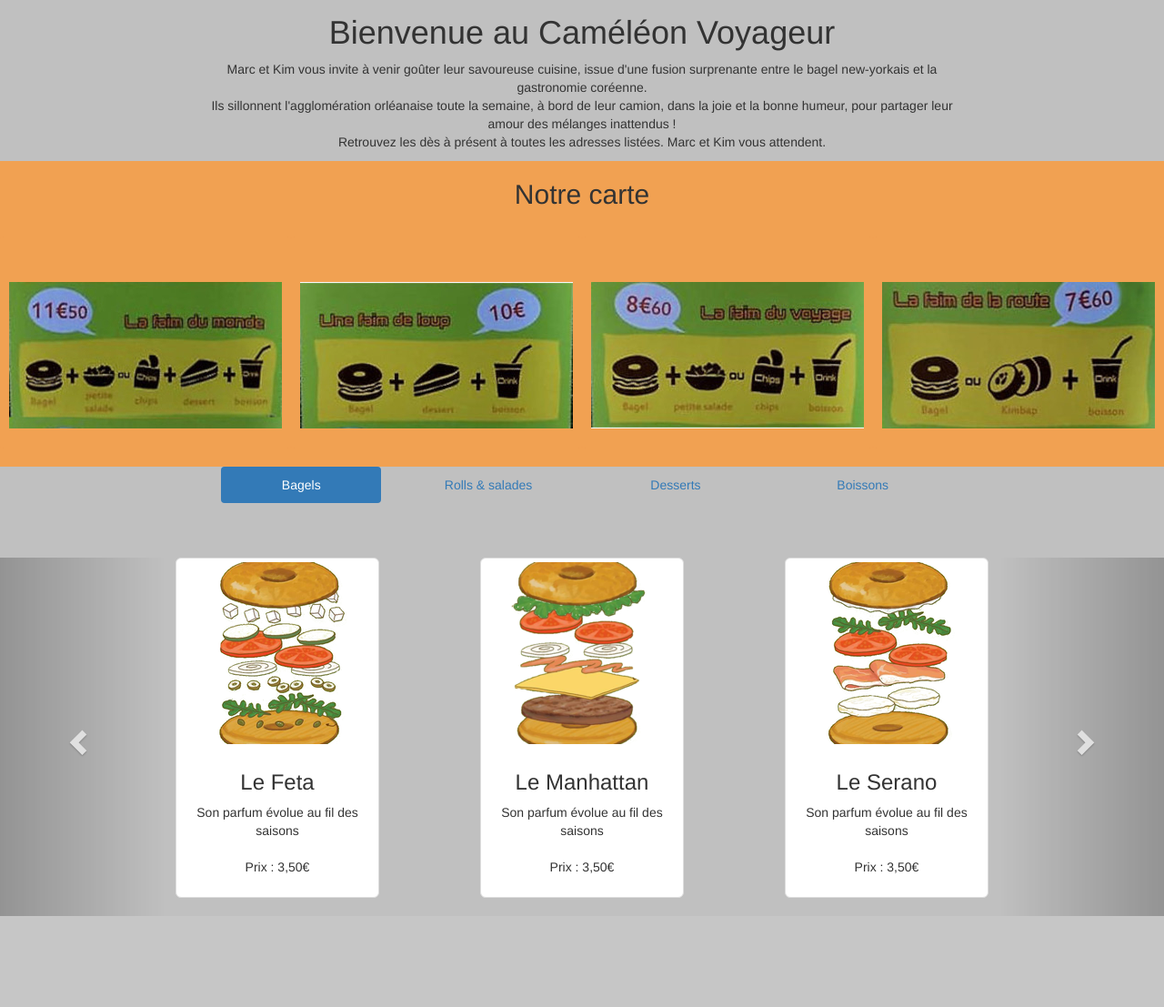
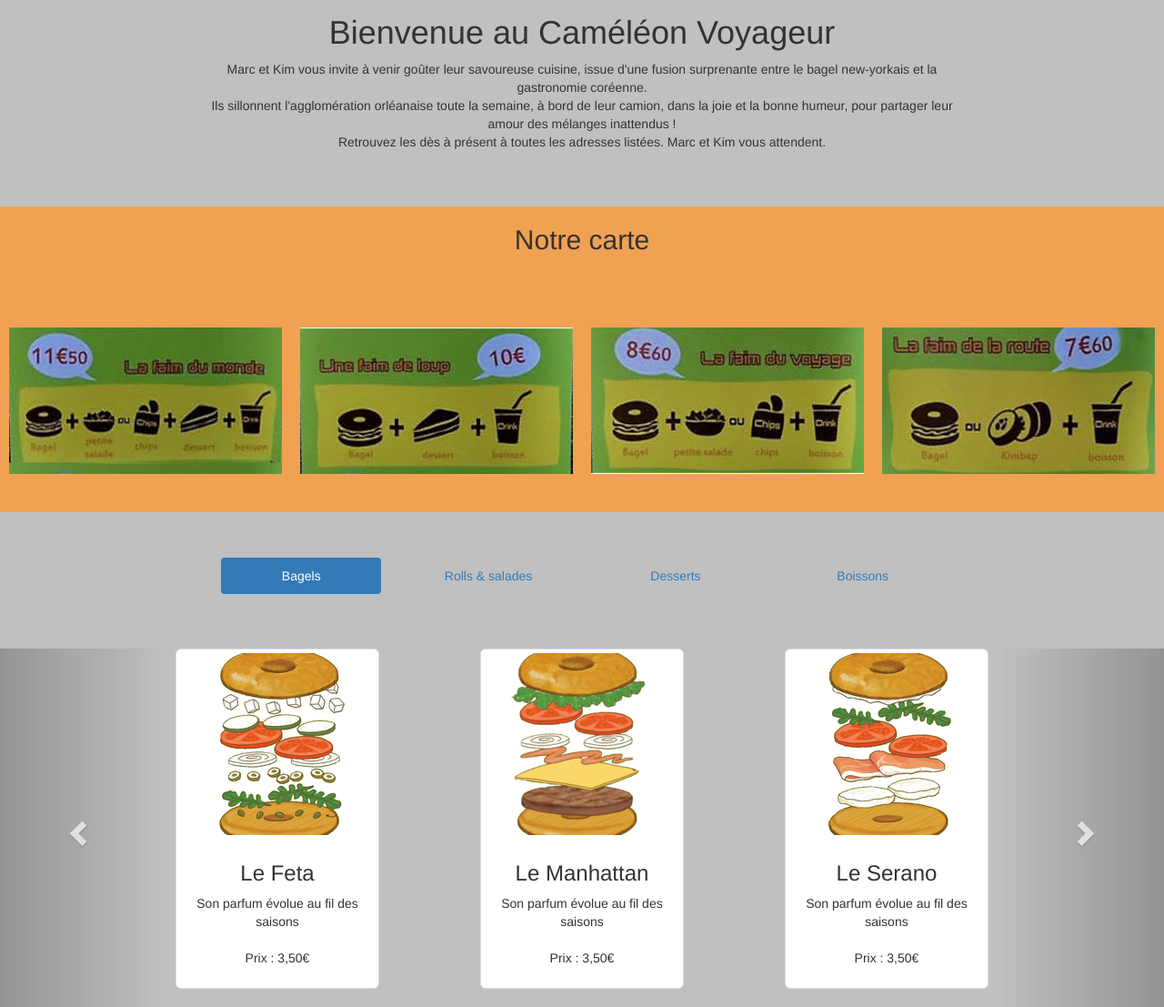
Before and after one commit to JulienOpto/cameleon_voyageur, a PHP site: page / in a window 1280 px wide. Shown: the part 604-1711 px from the top of the page at 91% size. Before the commit the page ends 1611 px from the top, so only its background shows below. Run offline with PHP 8.4, Linux system fonts and the light colour scheme.

Commit message:
uniformisation des tailles du menu

```diff
--- a/css/stylesheet.css
+++ b/css/stylesheet.css
@@ -40,6 +40,9 @@ h2 {
 }
 
 .formules {
+
+	margin-top: 50px;
+	margin-bottom: 50px;
 	background-color: rgb(241,161,82);
 }
 
```
